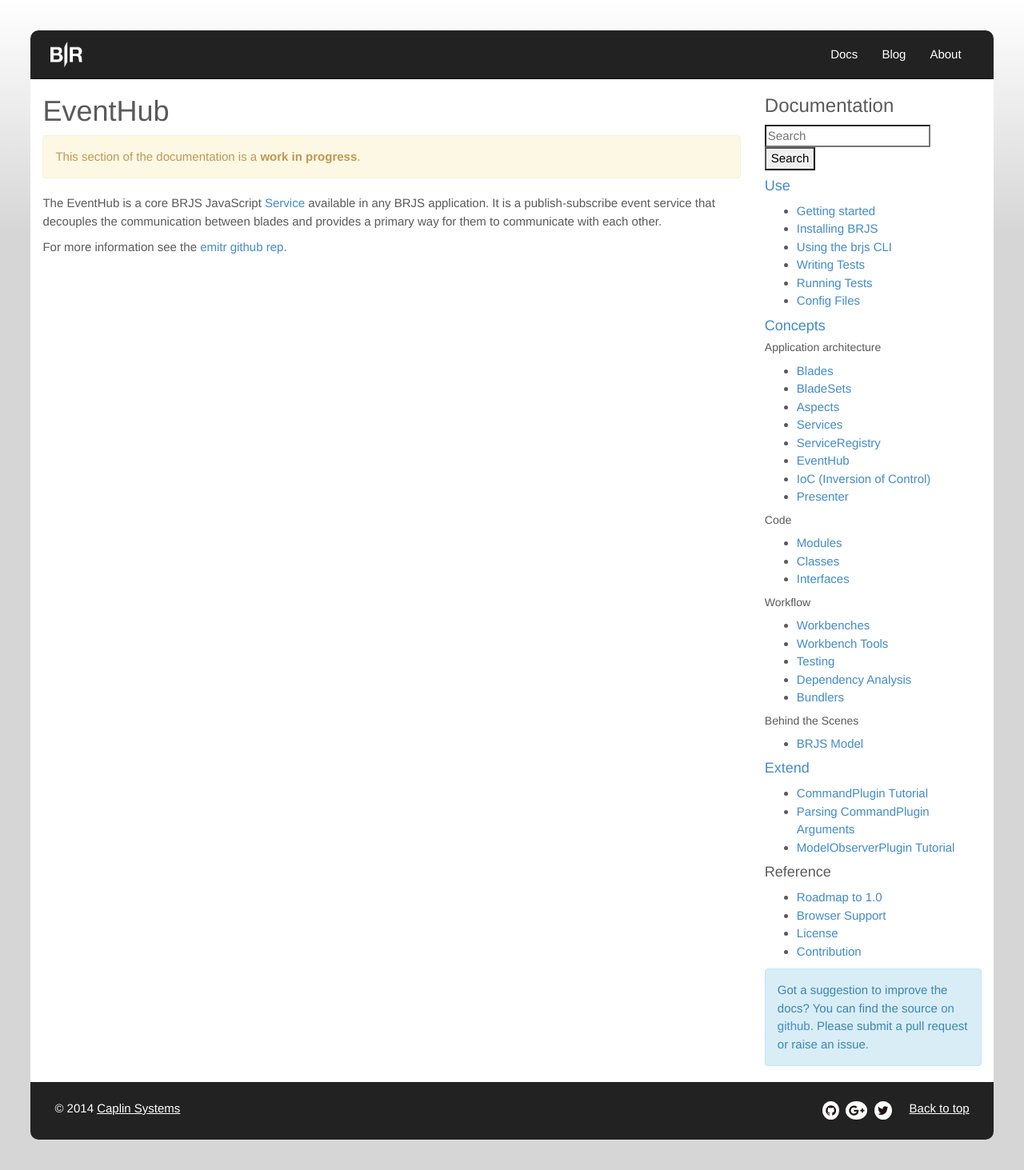
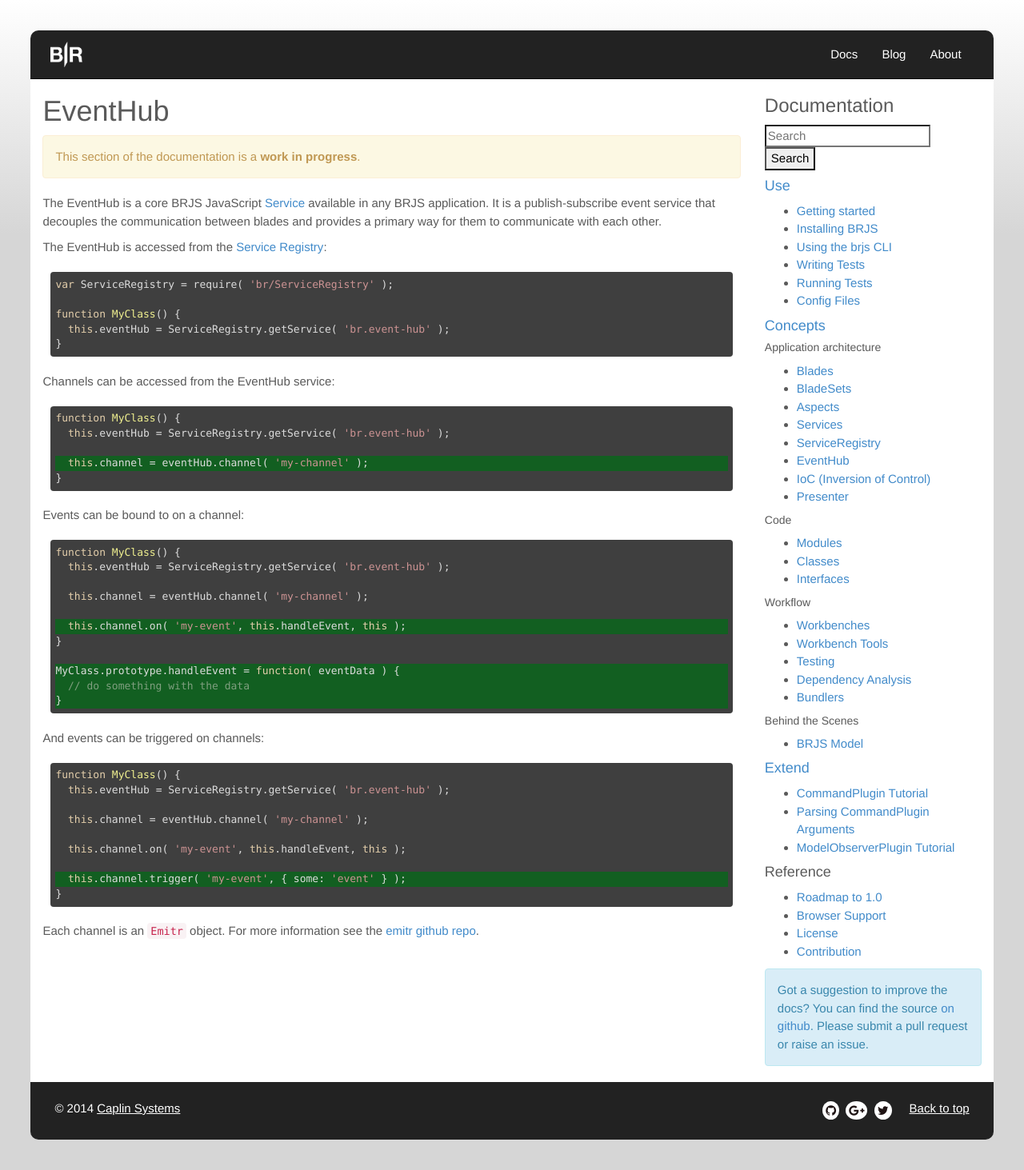
Before and after one commit to BladeRunnerJS/brjs-site, a Jekyll site: the page built from docs/concepts/event_hub.md, in a window 1280 px wide. Shown: the whole page at 80% size. Built offline with Jekyll 4.4.1, drawn with Linux system fonts in a browser that asks for light colours; nearby versions of some CDN libraries; Markdown is read by kramdown in place of the engine named in the settings.

Commit message:
updating docs linked to from QCon email

````diff
--- a/docs/concepts/event_hub.md
+++ b/docs/concepts/event_hub.md
@@ -6,4 +6,62 @@
 
 The EventHub is a core BRJS JavaScript [Service](/docs/concepts/services) available in any BRJS application. It is a publish-subscribe event service that decouples the communication between blades and provides a primary way for them to communicate with each other.
 
-For more information see the [emitr github rep](https://github.com/BladeRunnerJS/emitr).
+The EventHub is accessed from the [Service Registry](/docs/concepts/service_registry):
+
+```javascript
+var ServiceRegistry = require( 'br/ServiceRegistry' );
+
+function MyClass() {
+  this.eventHub = ServiceRegistry.getService( 'br.event-hub' );
+}
+```
+
+Channels can be accessed from the EventHub service:
+
+```javascript
+function MyClass() {
+  this.eventHub = ServiceRegistry.getService( 'br.event-hub' );
+
+  /*** new code ***/
+  this.channel = eventHub.channel( 'my-channel' );
+  /*** end of new code ***/
+}
+```
+
+Events can be bound to on a channel:
+
+```javascript
+function MyClass() {
+  this.eventHub = ServiceRegistry.getService( 'br.event-hub' );
+
+  this.channel = eventHub.channel( 'my-channel' );
+
+  /*** new code ***/
+  this.channel.on( 'my-event', this.handleEvent, this );
+  /*** end of new code ***/
+}
+
+/*** new code ***/
+MyClass.prototype.handleEvent = function( eventData ) {
+  // do something with the data
+}
+/*** end of new code ***/
+```
+
+And events can be triggered on channels:
+
+```javascript
+function MyClass() {
+  this.eventHub = ServiceRegistry.getService( 'br.event-hub' );
+
+  this.channel = eventHub.channel( 'my-channel' );
+
+  this.channel.on( 'my-event', this.handleEvent, this );
+
+  /*** new code ***/
+  this.channel.trigger( 'my-event', { some: 'event' } );
+  /*** end of new code ***/
+}
+```
+
+Each channel is an `Emitr` object. For more information see the [emitr github repo](https://github.com/BladeRunnerJS/emitr).
````
Also changed, not shown: docs/concepts/workbench_tools.md (+7 -0 lines), docs/concepts/img/workbench-tools-v0.4.png (added).
